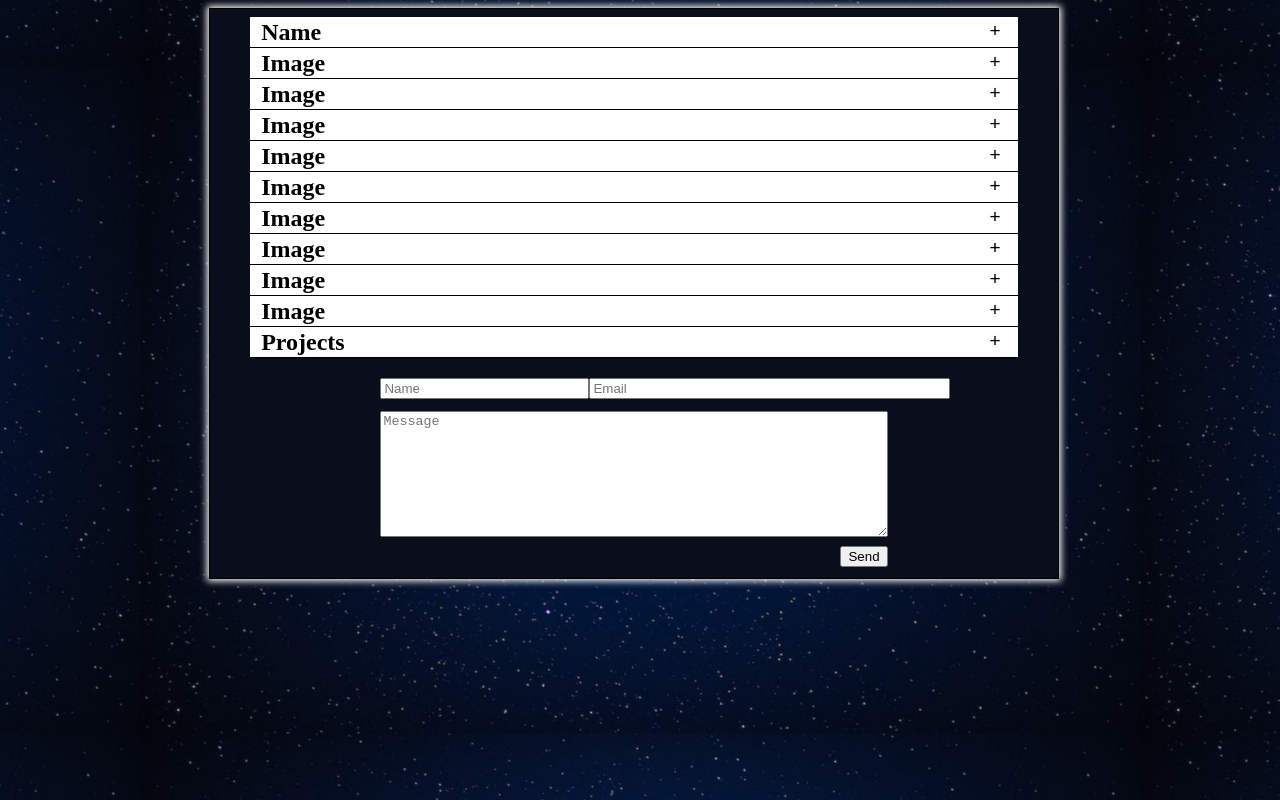
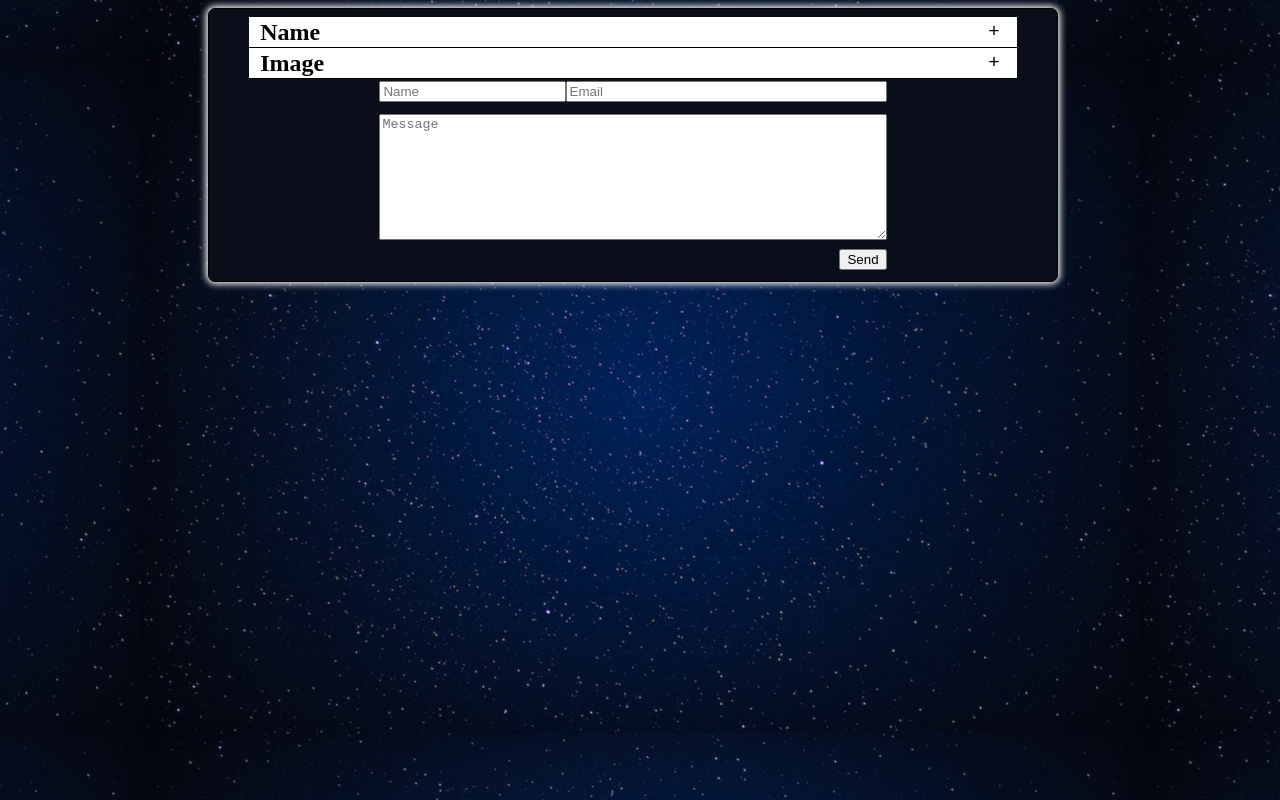
Before and after one commit to daniel-mooney/Portfolio-Website, a React (Create React App) app: page / in a window 1280 px wide. Built offline with nearby package versions, Linux system fonts and the light colour scheme.

Commit message:
cleaning up commits

```diff
--- a/src/App.js
+++ b/src/App.js
@@ -40,40 +40,7 @@ function App() {
           <Dropdown name="Image">
             <img src={drc1} style={{height: '40vh'}}/>
           </Dropdown>
-          <Dropdown name="Image">
-            <img src={drc1} style={{height: '40vh'}}/>
-          </Dropdown>
-          <Dropdown name="Image">
-            <img src={drc1} style={{height: '40vh'}}/>
-          </Dropdown>
-          <Dropdown name="Image">
-            <img src={drc1} style={{height: '40vh'}}/>
-          </Dropdown>
-          <Dropdown name="Image">
-            <img src={drc1} style={{height: '40vh'}}/>
-          </Dropdown>
-          <Dropdown name="Image">
-            <img src={drc1} style={{height: '40vh'}}/>
-          </Dropdown>
-          <Dropdown name="Image">
-            <img src={drc1} style={{height: '40vh'}}/>
-          </Dropdown>
-          <Dropdown name="Image">
-            <img src={drc1} style={{height: '40vh'}}/>
-          </Dropdown>
-          <Dropdown name="Image">
-            <img src={drc1} style={{height: '40vh'}}/>
-          </Dropdown>
-          <Dropdown name="Projects">
-            <div style={{padding: '0.7rem'}}>
-              <p>Some of my past projects</p>
-              <ul>
-                <li>This React website!</li>
-                <li>Droid racing challenge</li>
-              </ul>
-            </div>
-          </Dropdown>
-          <br/>
+
           <ContactForm />
         </div>
       </div>
--- a/src/Components/ContactForm.js
+++ b/src/Components/ContactForm.js
@@ -35,8 +35,8 @@ export default function ContactForm() {
         <form id='contact-form' ref={form} onSubmit={emailForm}>
             <div className='form-container'>
                 <div className='contact-details-container'>
-                    <input ref={nameField} type='text' placeholder='Name' name='name' size={23} required/>
-                    <input ref={emailField}  type='email' placeholder='Email' name='email' size={42} required/>
+                    <input className='contact-name' ref={nameField} type='text' placeholder='Name' name='name' size={23} required/>
+                    <input className='contact-email' ref={emailField}  type='email' placeholder='Email' name='email' size={42} required/>
                 </div>
                 <textarea ref={msgField} className='contact-msg' placeholder='Message' name='msg' rows='8' required/>
                 <div className='contact-button-container'>
--- a/src/Components/contactForm.css
+++ b/src/Components/contactForm.css
@@ -21,6 +21,14 @@
     box-sizing: inherit;
 }
 
+.contact-name {
+    min-width: 35%;
+}
+
+.contact-email {
+    min-width: 60%;
+}
+
 .contact-button {
     margin: 0.15rem;
     float: right;
--- a/src/app.css
+++ b/src/app.css
@@ -11,7 +11,7 @@ p {
     background-color: rgba(10,13,26,255);
     border-style: solid;
     border-width: 1px;
-    /* border-color: white; */
+    border-radius: 7px;
     box-shadow: 0 0 7px 2px white;
     width: 65vw;
     height: auto;
@@ -36,7 +36,7 @@ p {
 }
 .parallax__layer--back {
     position: absolute;
-    transform: translateZ(-74px) scale(75);         /*1 + (transZ * -1) / p*/
+    transform: translateZ(-49px) scale(50);         /*1 + (transZ * -1) / p*/
     background-image: url("./img/space.jpg");
     background-position: center;
     min-height: 100vh;
```
